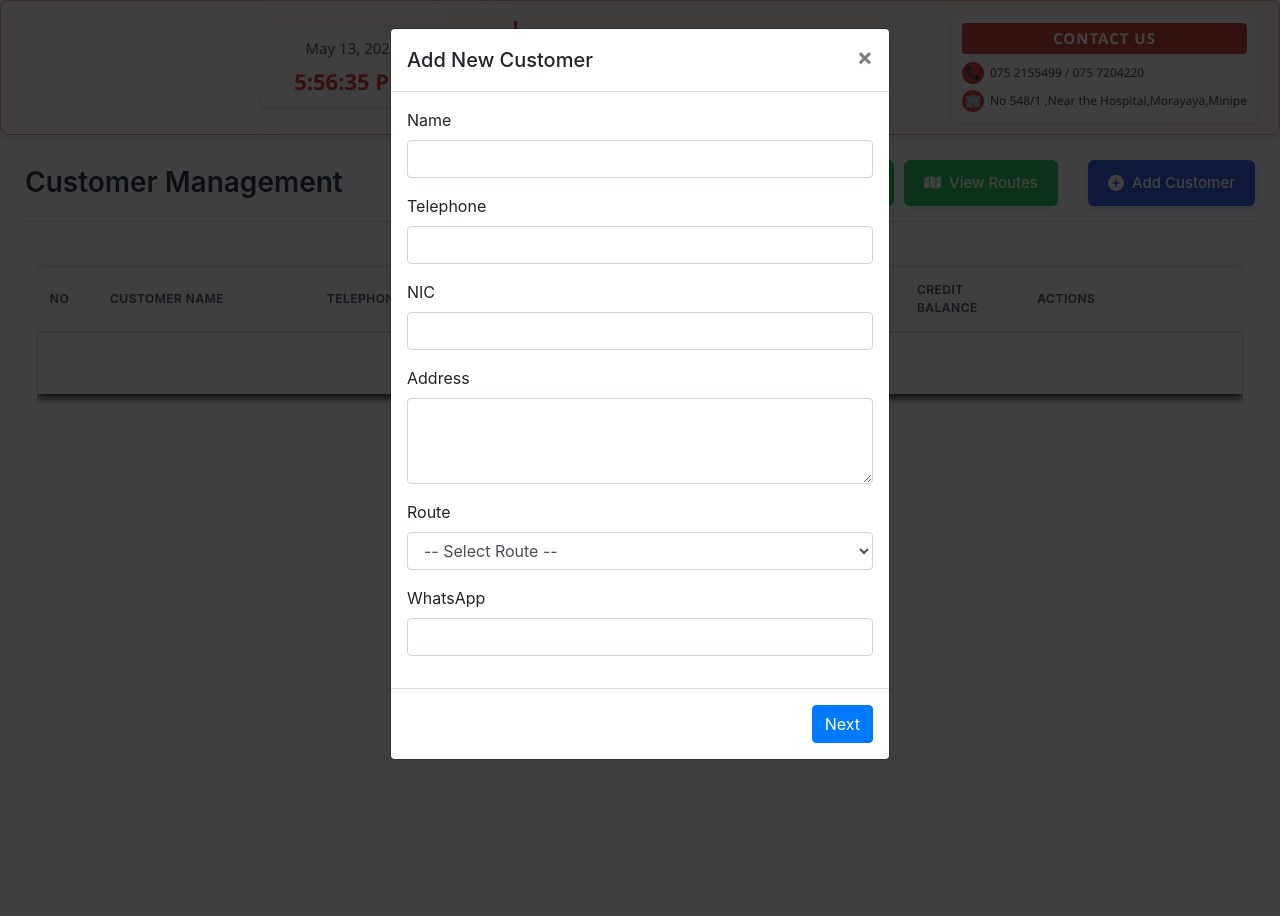
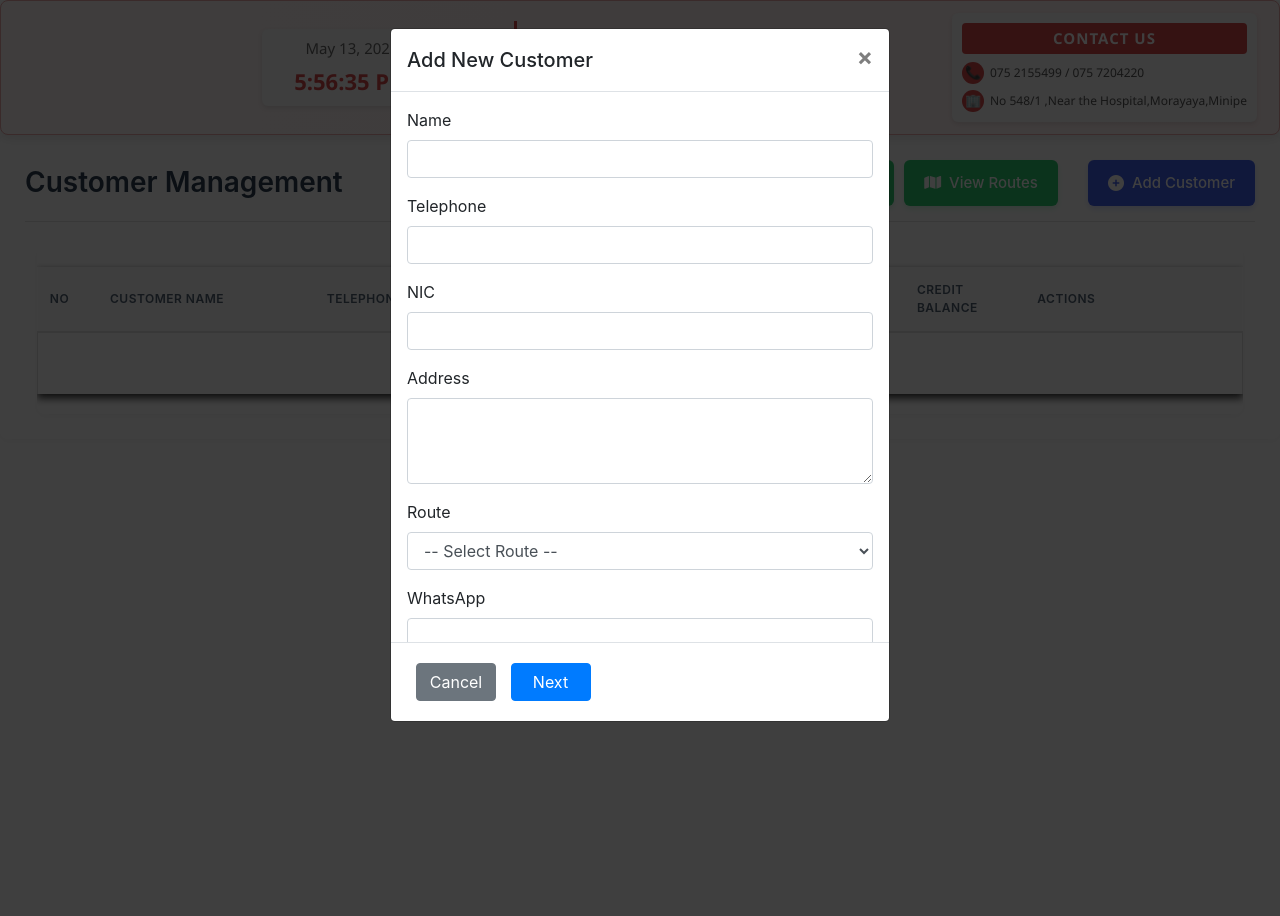
Before and after one commit to supun221/risi_rasa_products, a PHP site: page /app/views/customers/customer_list.php in a window 1280 px wide, after a click on "Add Customer". Run offline with PHP 8.4, Linux system fonts and the light colour scheme; data that the repository does not hold is empty; some libraries are stand-ins or nearby versions.

Commit message:
css chnge

```diff
--- a/app/views/customers/add_customer.php
+++ b/app/views/customers/add_customer.php
@@ -16,6 +16,25 @@
 
         .step.active {
             display: block;
+        }
+
+        /* Fix for modal footer buttons */
+        .modal-footer {
+            display: flex;
+            justify-content: space-between;
+            padding: 1rem;
+        }
+
+        /* Make sure buttons are visible with proper spacing */
+        .modal-footer button {
+            margin: 0 5px;
+            min-width: 80px;
+        }
+
+        /* Add some max height to modal body with scrolling */
+        .modal-body {
+            max-height: 60vh;
+            overflow-y: auto;
         }
     </style>
 </head>
@@ -108,9 +127,14 @@
                         </div>
 
                         <div class="modal-footer">
-                            <button type="button" class="btn btn-secondary" id="prevBtn" style="display: none;">Back</button>
-                            <button type="button" class="btn btn-primary" id="nextBtn">Next</button>
-                            <button type="submit" class="btn btn-primary" id="submitBtn" style="display: none;">Save Customer</button>
+                            <div class="d-flex w-100 justify-content-between">
+                                <button type="button" class="btn btn-secondary" id="prevBtn" style="display: none;">Back</button>
+                                <div>
+                                    <button type="button" class="btn btn-secondary" data-dismiss="modal">Cancel</button>
+                                    <button type="button" class="btn btn-primary" id="nextBtn">Next</button>
+                                    <button type="submit" class="btn btn-success" id="submitBtn" style="display: none;">Save Customer</button>
+                                </div>
+                            </div>
                         </div>
                     </form>
                 </div>
```
